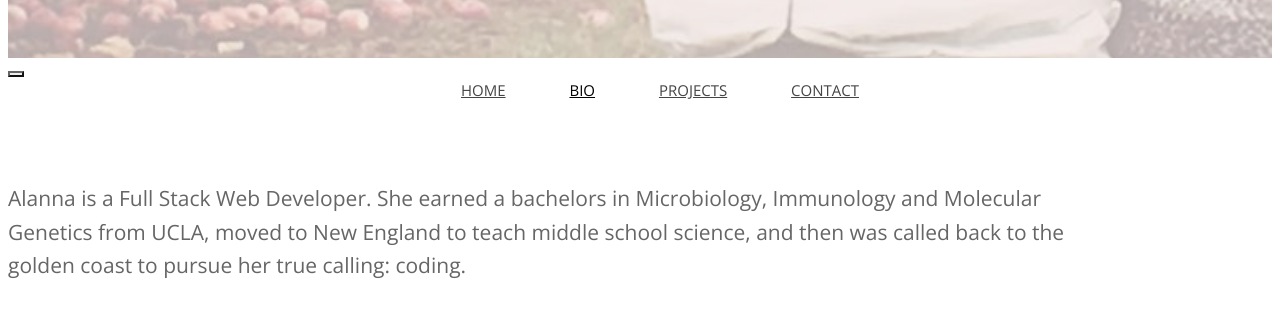
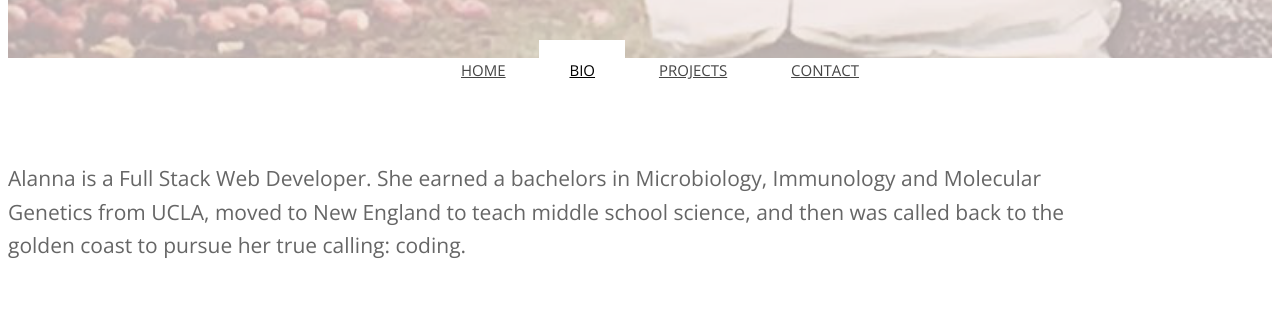
Before and after one commit to abaileyjane/Portfolio, a website: page index.html in a window 1280 px wide. Shown: the part 331-652 px from the top of the page. Drawn offline with nearby package versions, Linux system fonts and the light colour scheme; some icons are missing; a web font is replaced by a local one.

Commit message:
added read me

```diff
--- a/index.html
+++ b/index.html
@@ -34,11 +34,10 @@
 		<div class="container-fluid">
 
 			<div class="navbar-header">
-				<button type="button" class="navbar-toggle" data-toggle="collapse" data-target="#bs-example-navbar-collapse-1"> <span class="sr-only">Toggle navigation</span> <span class="icon-bar"></span> <span class="icon-bar"></span> <span class="icon-bar"></span> </button>
 			</div>
 
 
-			<div class="navbar-collapse collapse">
+			<div class="navbar-collapse ">
 
 				<ul class="nav navbar-nav">
 					<li><a href="#header">Home</a></li>
@@ -142,7 +141,7 @@
 			</aside>
 
 			<article class="col-sm-8 maincontent">
-				<p>If you play Dungeons and Dragons, you surely know the heartbreak of losing your favorite paper character sheets to a spilled drink or the black hole of your desk drawer. Alanna sure does (RIP Shathua the half orc). That's why she created Dragon’s Horde, the digital dungeons and dragons character sheet. Store your character in the Node.js backend and update it whenever you play.</p>
+				<p>If you play Dungeons and Dragons, you know the heartbreak of losing your favorite paper character sheets to a spilled drink or the black hole of your desk drawer. Alanna sure does (RIP Shathua the half orc). That's why she created Dragon’s Horde, the digital dungeons and dragons character sheet. Store your character in the Node.js backend and update it whenever you play.</p>
 				<h3>Dragon's Horde</h3>
 				<p><img src="assets/images/dragonshorde.PNG" alt="dragon's horde screenshot" class="" width="100%" ></p>
 				<p> <a target="_blank" href="https://github.com/abaileyjane/dungeons-character-capstone">GitHub Repo ..</a><a target="_blank" href="https://safe-savannah-74595.herokuapp.com/">. Live App</a></p>
```
Also changed, not shown: README.md (added).
